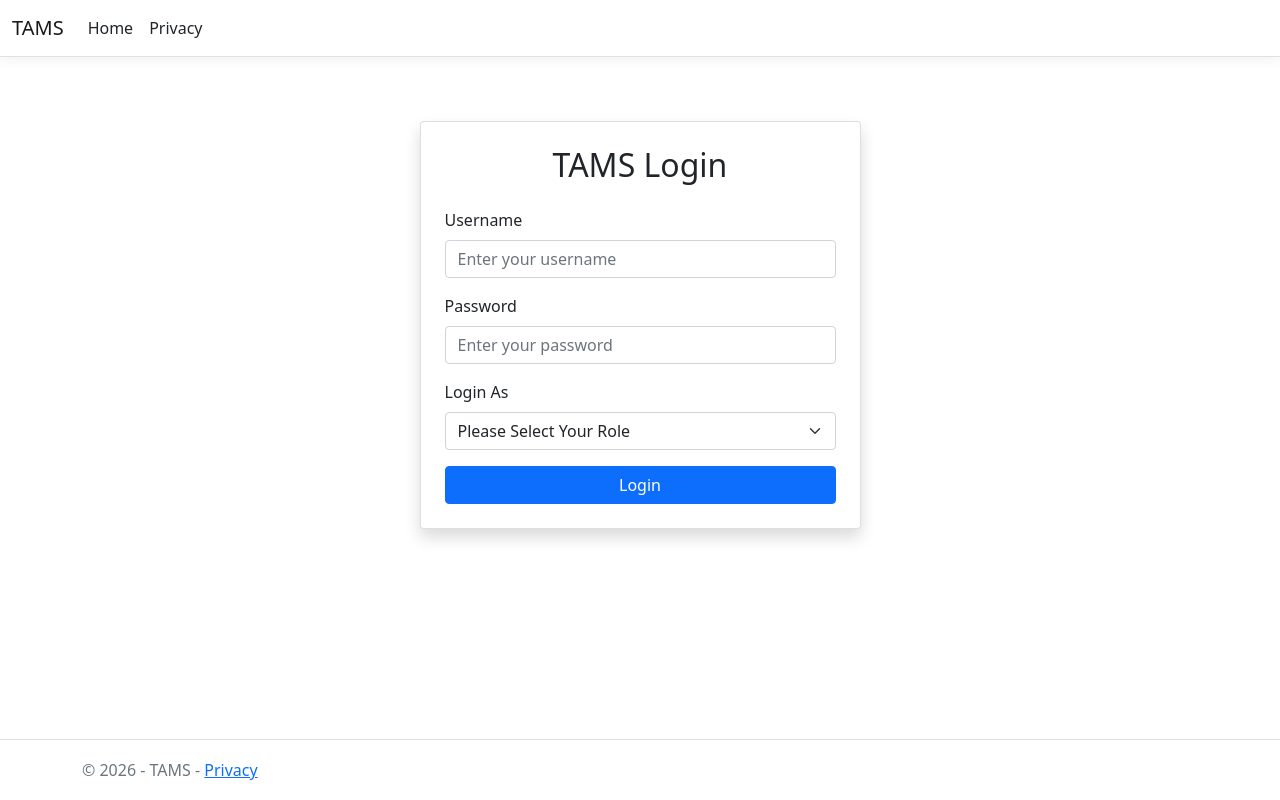
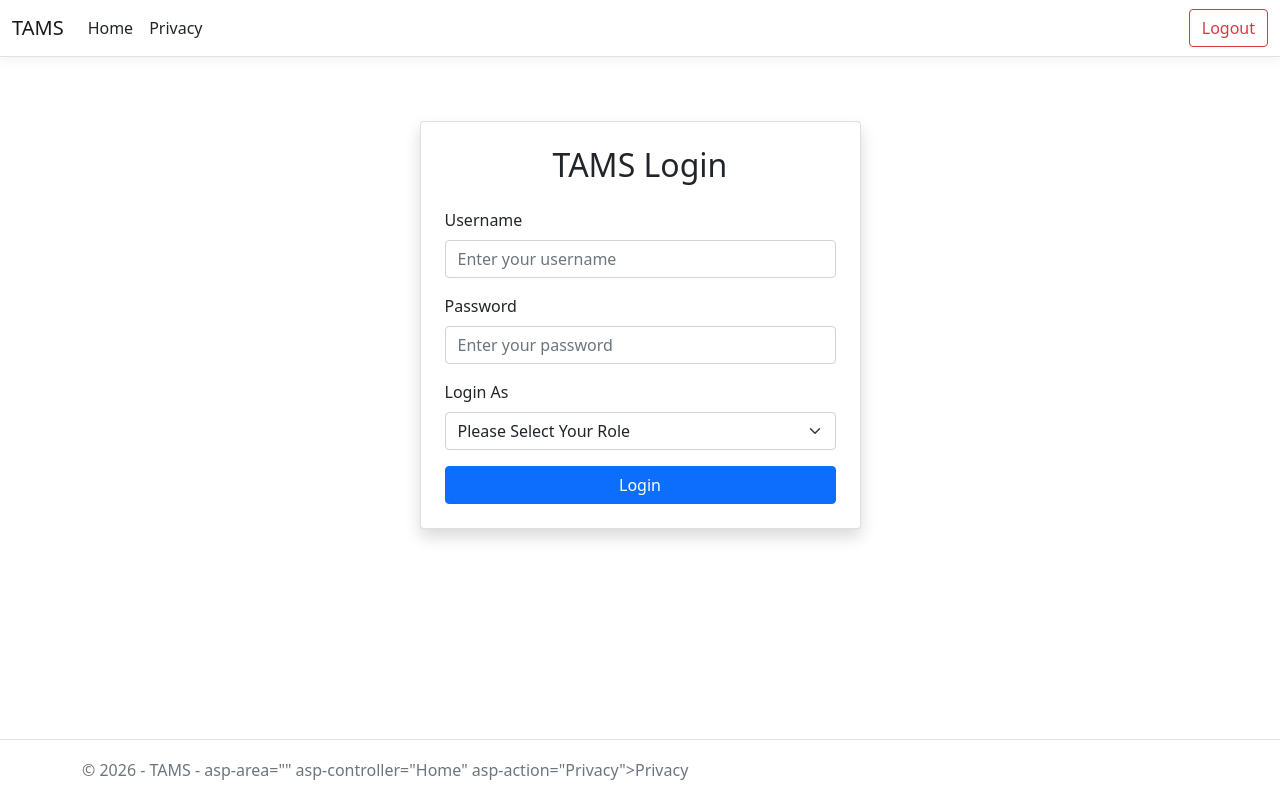
Before and after one commit to bookmybrain2026/TAMS, an ASP.NET Core app: page / in a window 1280 px wide. Run offline with ASP.NET Core 8, Linux system fonts and the light colour scheme; the visitor is signed in with stand-in values (Sample User, id 1); style sheets or scripts are compiled from the project's sources; some libraries are stand-ins or nearby versions.

Commit message:
Add shared logout button

```diff
--- a/TAMS/Views/Shared/_Layout.cshtml
+++ b/TAMS/Views/Shared/_Layout.cshtml
@@ -8,15 +8,19 @@
     <link rel="stylesheet" href="~/css/site.css" asp-append-version="true" />
     <link rel="stylesheet" href="~/TAMS.styles.css" asp-append-version="true" />
 </head>
+
 <body>
     <header>
         <nav class="navbar navbar-expand-sm navbar-toggleable-sm navbar-light bg-white border-bottom box-shadow mb-3">
             <div class="container-fluid">
+
                 <a class="navbar-brand" asp-area="" asp-controller="Home" asp-action="Index">TAMS</a>
+
                 <button class="navbar-toggler" type="button" data-bs-toggle="collapse" data-bs-target=".navbar-collapse" aria-controls="navbarSupportedContent"
                         aria-expanded="false" aria-label="Toggle navigation">
                     <span class="navbar-toggler-icon"></span>
                 </button>
+
                 <div class="navbar-collapse collapse d-sm-inline-flex justify-content-between">
                     <ul class="navbar-nav flex-grow-1">
                         <li class="nav-item">
@@ -26,19 +30,26 @@
                             <a class="nav-link text-dark" asp-area="" asp-controller="Home" asp-action="Privacy">Privacy</a>
                         </li>
                     </ul>
+
+                    @* Show Logout only when a user is logged in *@
+                    @if (Context.Session.GetInt32("StudentId") != null || Context.Session.GetInt32("TutorId") != null || Context.Session.GetInt32("AdminId") != null)
+                    {
+                        <form asp-controller="Login" asp-action="Logout" method="post" class="d-flex">
+                            <button type="submit" class="btn btn-outline-danger">Logout</button>
+                        </form>
+                    }
                 </div>
             </div>
         </nav>
     </header>
+
     <div class="container">
-        <main role="main" class="pb-3">
-            @RenderBody()
-        </main>
+        <main role="main" class="pb-3">@RenderBody()</main>
     </div>
 
     <footer class="border-top footer text-muted">
         <div class="container">
-            &copy; 2026 - TAMS - <a asp-area="" asp-controller="Home" asp-action="Privacy">Privacy</a>
+            &copy; 2026 - TAMS - <a> asp-area="" asp-controller="Home" asp-action="Privacy">Privacy</a>
         </div>
     </footer>
     <script src="~/lib/jquery/dist/jquery.min.js"></script>
```
